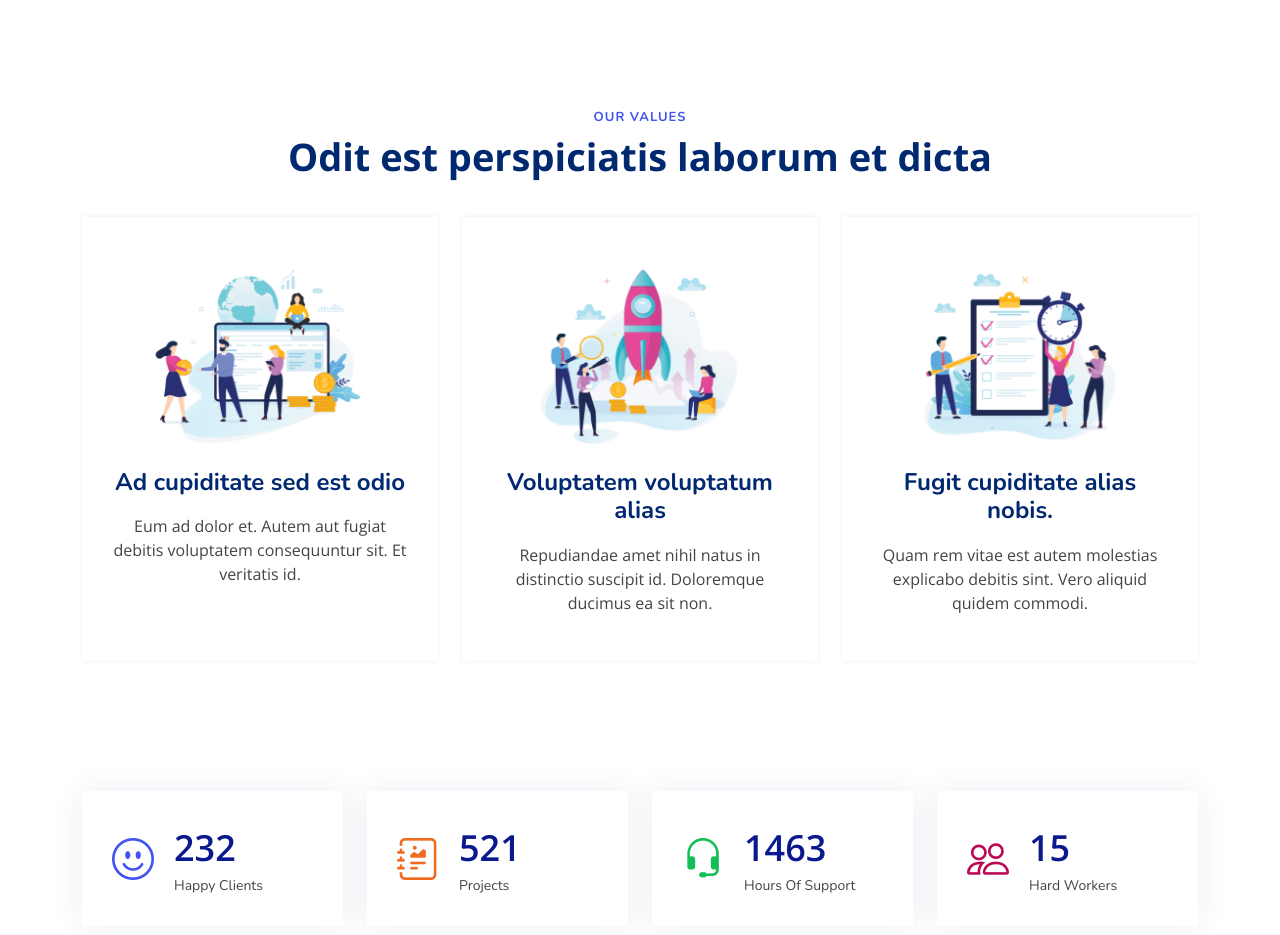
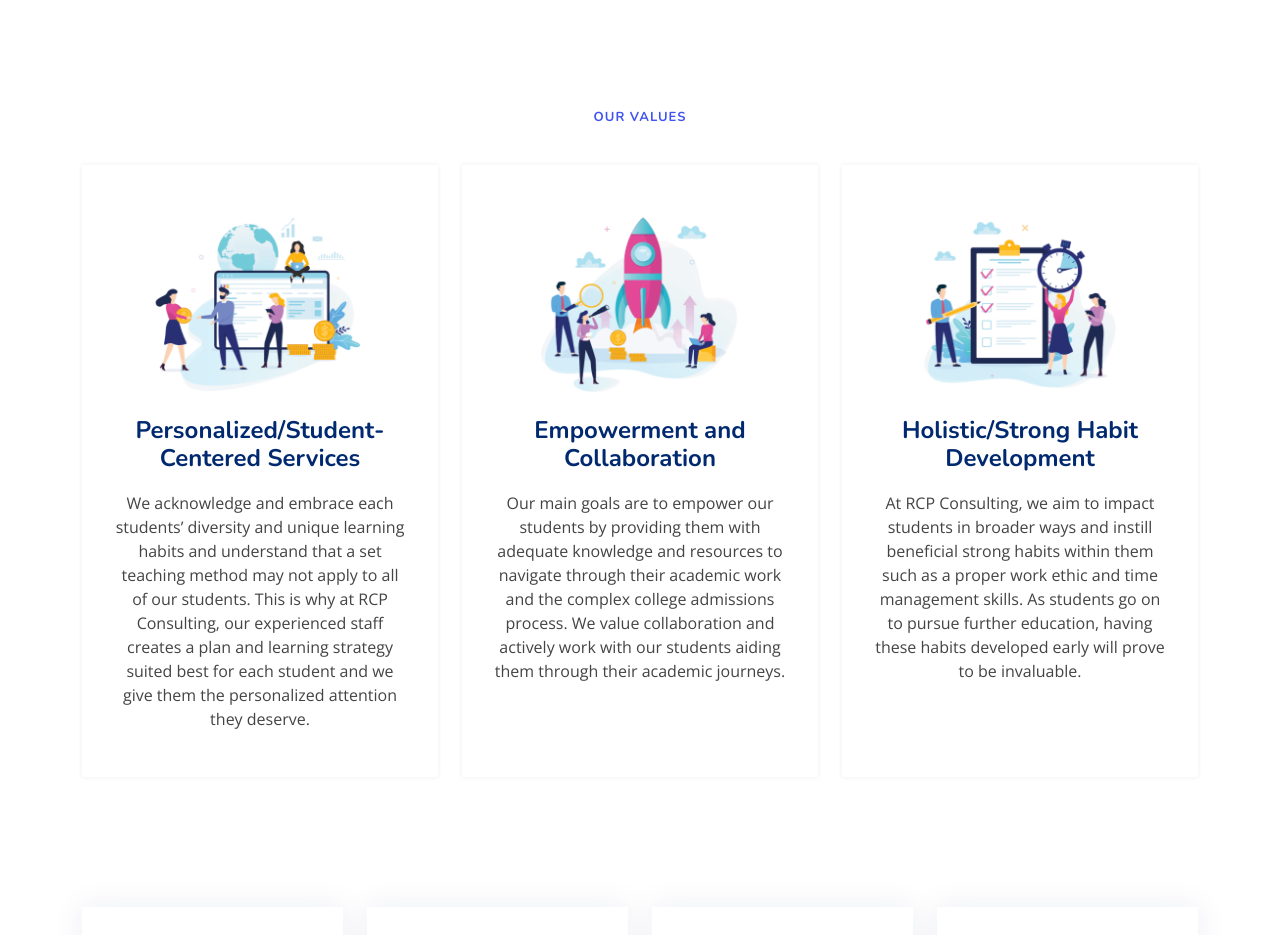
Before and after one commit to praveenksamy148/rcp_website, a plain HTML site: page about.html in a window 1280 px wide. Shown: the part 1360-2295 px from the top of the page. Drawn offline with nearby package versions, Linux system fonts and the light colour scheme.

Commit message:
finished values section

```diff
--- a/about.html
+++ b/about.html
@@ -169,7 +169,7 @@
 
         <header class="section-header">
           <h2>Our Values</h2>
-          <p>Odit est perspiciatis laborum et dicta</p>
+          <!-- <p>Odit est perspiciatis laborum et dicta</p> -->
         </header>
 
         <div class="row">
@@ -177,24 +177,24 @@
           <div class="col-lg-4" data-aos="fade-up" data-aos-delay="200">
             <div class="box">
               <img src="assets/img/values-1.png" class="img-fluid" alt="">
-              <h3>Ad cupiditate sed est odio</h3>
-              <p>Eum ad dolor et. Autem aut fugiat debitis voluptatem consequuntur sit. Et veritatis id.</p>
+              <h3>Personalized/Student-Centered Services</h3>
+              <p>We acknowledge and embrace each students’ diversity and unique learning habits and understand that a set teaching method may not apply to all of our students. This is why at RCP Consulting, our experienced staff creates a plan and learning strategy suited best for each student and we give them the personalized attention they deserve. </p>
             </div>
           </div>
 
           <div class="col-lg-4 mt-4 mt-lg-0" data-aos="fade-up" data-aos-delay="400">
             <div class="box">
               <img src="assets/img/values-2.png" class="img-fluid" alt="">
-              <h3>Voluptatem voluptatum alias</h3>
-              <p>Repudiandae amet nihil natus in distinctio suscipit id. Doloremque ducimus ea sit non.</p>
+              <h3>Empowerment and Collaboration</h3>
+              <p>Our main goals are to empower our students by providing them with adequate knowledge and resources to navigate through their academic work and the complex college admissions process. We value collaboration and actively work with our students aiding them through their academic journeys. </p>
             </div>
           </div>
 
           <div class="col-lg-4 mt-4 mt-lg-0" data-aos="fade-up" data-aos-delay="600">
             <div class="box">
               <img src="assets/img/values-3.png" class="img-fluid" alt="">
-              <h3>Fugit cupiditate alias nobis.</h3>
-              <p>Quam rem vitae est autem molestias explicabo debitis sint. Vero aliquid quidem commodi.</p>
+              <h3>Holistic/Strong Habit Development</h3>
+              <p>At RCP Consulting, we aim to impact students in broader ways and instill beneficial strong habits within them such as a proper work ethic and time management skills. As students go on to pursue further education, having these habits developed early will prove to be invaluable.</p>
             </div>
           </div>
 
```
